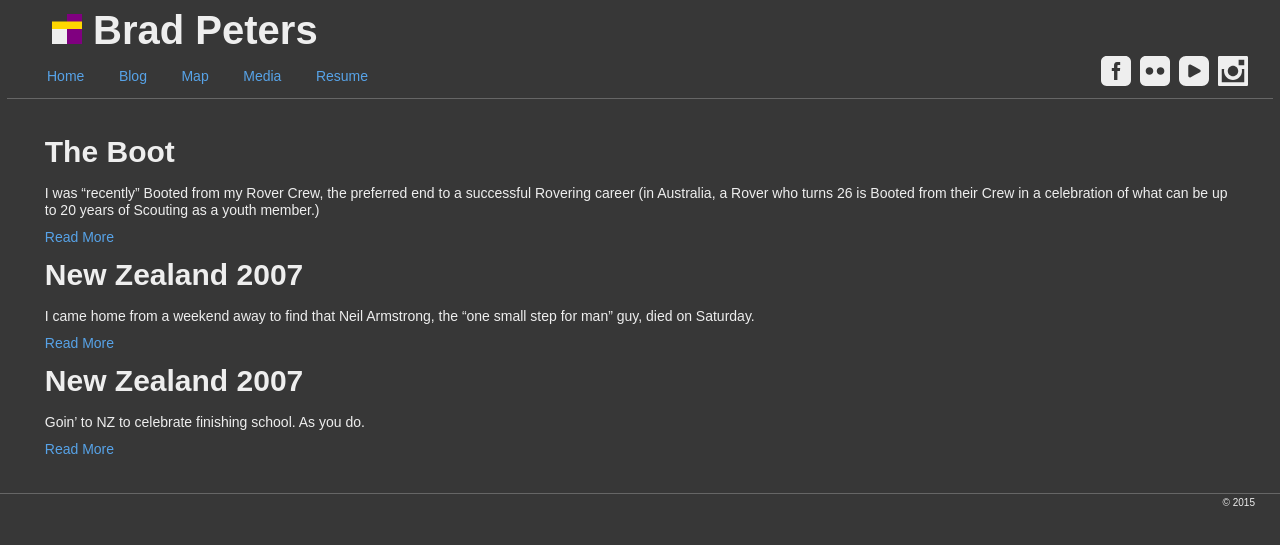
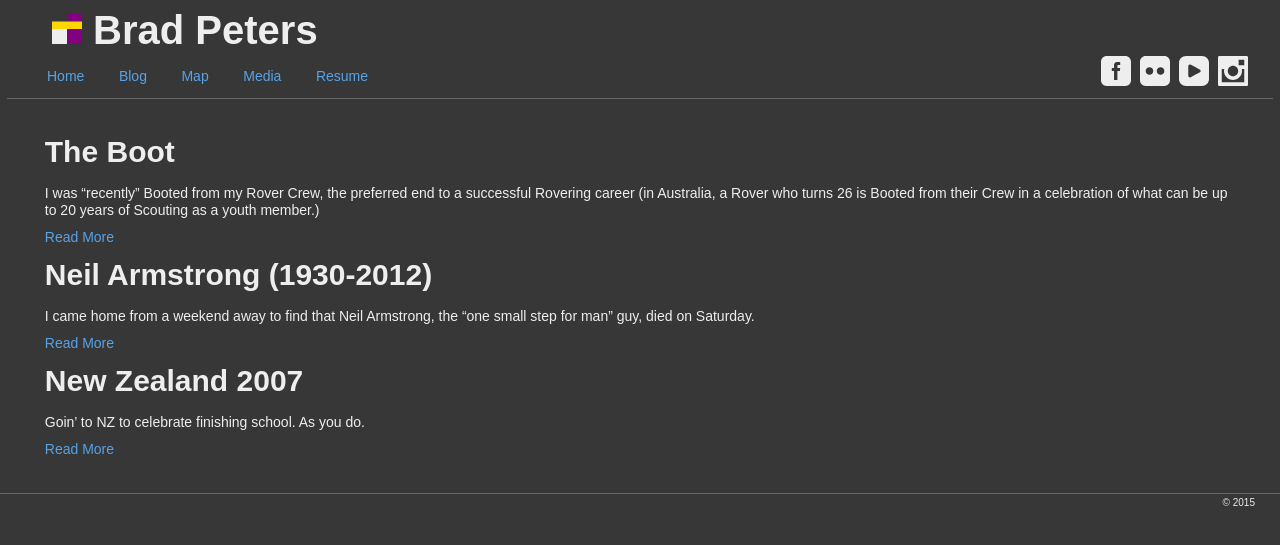
Before and after one commit to ubersejanus/ubersejanus.github.io, a Jekyll site: the page built from blog/index.html, in a window 1280 px wide. Shown: the top 545 px of the page. Built offline with Jekyll 4.4.1, drawn with Linux system fonts in a browser that asks for light colours; Markdown is read by kramdown in place of the engine named in the settings; the list of posts is cut into pages by our own code; some of the changed lines change nothing that is shown.

Commit message:
Update 2012-08-26-neil-armstrong.md

```diff
--- a/blog/_posts/2012-08-26-neil-armstrong.md
+++ b/blog/_posts/2012-08-26-neil-armstrong.md
@@ -1,6 +1,6 @@
 ---
 layout: post
-title: New Zealand 2007
+title: Neil Armstrong (1930-2012)
 author: Brad Peters
 date:   2012-08-26 12:00:00
 section: blog
@@ -10,7 +10,10 @@ tags: in memoriam, space
 
 I came home from a weekend away to find that Neil Armstrong, the “one small step for man” guy, died on Saturday.
 
-![[XKCD #893 - A graph of the number of living humans who have walked on another world, projected from actuarial tables](http://imgs.xkcd.com/comics/65_years.png "XKCD #893: 65 Years")](http://xkcd.com/893/)
+[![XKCD #893 - A graph of the number of living humans who have walked on another world, projected from actuarial tables](http://imgs.xkcd.com/comics/65_years.png "XKCD #893: 65 Years")](http://xkcd.com/893/)
+![an image alt text]({{ site.baseurl }}/images/jekyll-logo.png "an image title")
+
+[Jekyll Now](http://github.com/barryclark/jekyll-now/)
 
 Childhood hero bites the dust.
 
```
